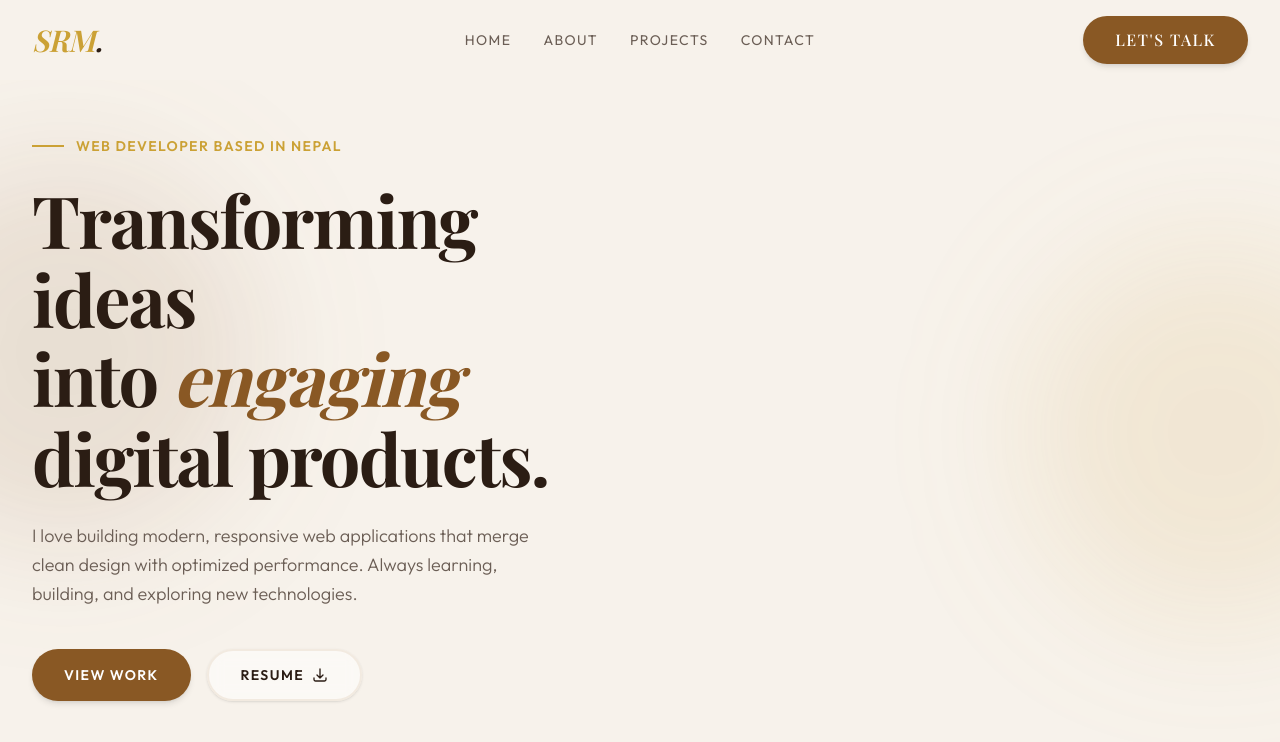
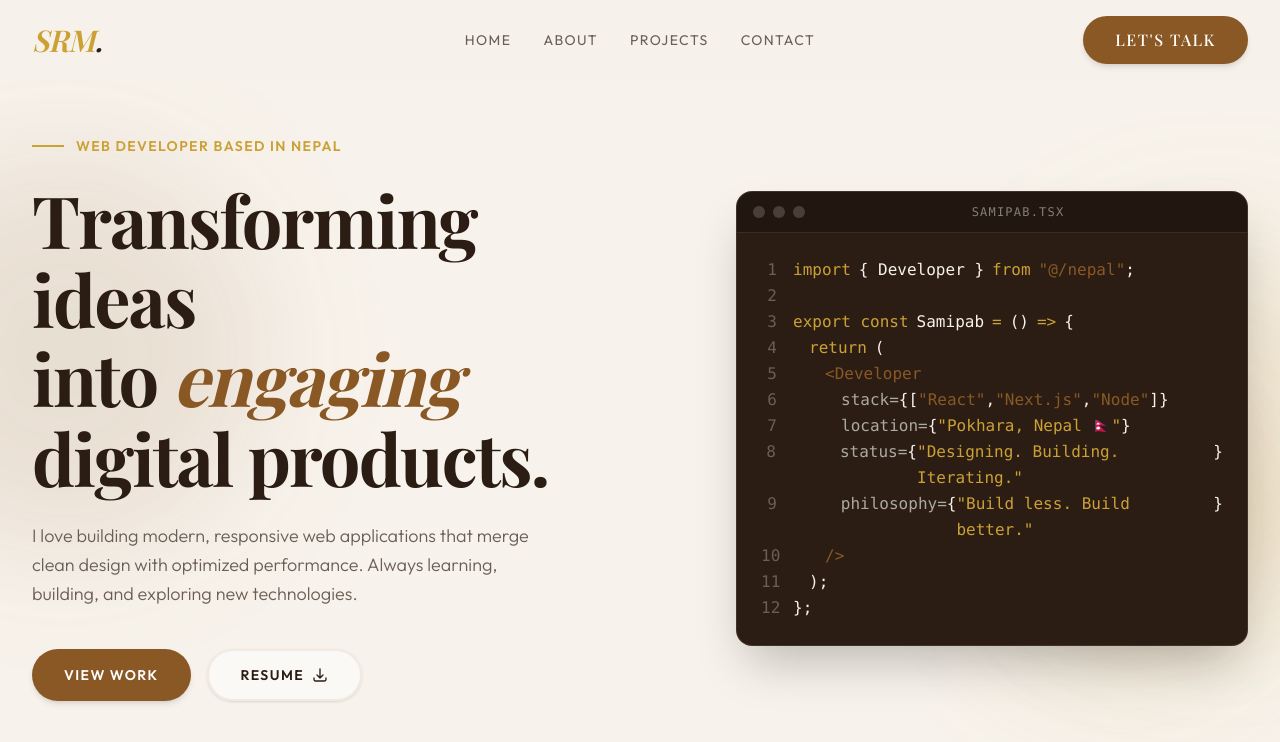
Before and after one commit to samipabMagar/portfolio, a Next.js app: page / in a window 1280 px wide. Shown: the top 742 px of the page. Built offline with nearby package versions, Linux system fonts and the light colour scheme; a web font is replaced by a local one.

Commit message:
Add code snippet display to Hero component

```diff
--- a/components/home/Hero.tsx
+++ b/components/home/Hero.tsx
@@ -50,6 +50,135 @@ export function Hero() {
               </a>
             </div>
           </div>
+
+          <div className="relative lg:ml-auto w-full max-w-lg mt-10 lg:mt-0">
+            <div className="animate-float relative z-20 bg-text-primary rounded-2xl shadow-2xl border border-border-soft/10 overflow-hidden">
+              {/* Fake Window Header */}
+              <div className="flex items-center px-4 py-3 border-b border-border-soft/10 bg-black/20">
+                <div className="flex space-x-2">
+                  <div className="w-3 h-3 rounded-full bg-background-muted/20"></div>
+                  <div className="w-3 h-3 rounded-full bg-background-muted/20"></div>
+                  <div className="w-3 h-3 rounded-full bg-background-muted/20"></div>
+                </div>
+                <div className="mx-auto text-text-muted/70 text-xs font-mono tracking-widest uppercase">
+                  Samipab.tsx
+                </div>
+              </div>
+
+              {/* Code Content */}
+              <div className="p-6 text-sm sm:text-base font-mono leading-relaxed overflow-x-auto">
+                <div className="flex">
+                  <span className="text-text-secondary select-none pr-4 text-right w-8">
+                    1
+                  </span>
+                  <span className="text-accent">import</span>
+                  <span className="text-background-main ml-2">
+                    &#123; Developer &#125;
+                  </span>
+                  <span className="text-accent ml-2">from</span>
+                  <span className="text-brand ml-2">"@/nepal"</span>
+                  <span className="text-background-main">;</span>
+                </div>
+                <div className="flex">
+                  <span className="text-text-secondary select-none pr-4 text-right w-8">
+                    2
+                  </span>
+                </div>
+                <div className="flex">
+                  <span className="text-text-secondary select-none pr-4 text-right w-8">
+                    3
+                  </span>
+                  <span className="text-accent">export const</span>
+                  <span className="text-background-main ml-2">Samipab</span>
+                  <span className="text-accent ml-2">=</span>
+                  <span className="text-background-main ml-2">()</span>
+                  <span className="text-accent ml-2">=&gt;</span>
+                  <span className="text-background-main ml-2">&#123;</span>
+                </div>
+                <div className="flex">
+                  <span className="text-text-secondary select-none pr-4 text-right w-8">
+                    4
+                  </span>
+                  <span className="text-accent ml-4">return</span>
+                  <span className="text-background-main ml-2">(</span>
+                </div>
+                <div className="flex">
+                  <span className="text-text-secondary select-none pr-4 text-right w-8">
+                    5
+                  </span>
+                  <span className="text-brand ml-8">&lt;Developer</span>
+                </div>
+                <div className="flex">
+                  <span className="text-text-secondary select-none pr-4 text-right w-8">
+                    6
+                  </span>
+                  <span className="text-text-muted ml-12">stack=</span>
+                  <span className="text-background-main">&#123;[</span>
+                  <span className="text-brand">"React"</span>
+                  <span className="text-background-main">, </span>
+                  <span className="text-brand">"Next.js"</span>
+                  <span className="text-background-main">, </span>
+                  <span className="text-brand">"Node"</span>
+                  <span className="text-background-main">]&#125;</span>
+                </div>
+                <div className="flex">
+                  <span className="text-text-secondary select-none pr-4 text-right w-8">
+                    7
+                  </span>
+                  <span className="text-text-muted ml-12">location=</span>
+                  <span className="text-background-main">&#123;</span>
+                  <span className="text-accent">"Pokhara, Nepal 🇳🇵"</span>
+                  <span className="text-background-main">&#125;</span>
+                </div>
+                <div className="flex">
+                  <span className="text-text-secondary select-none pr-4 text-right w-8">
+                    8
+                  </span>
+                  <span className="text-text-muted ml-12">status=</span>
+                  <span className="text-background-main">&#123;</span>
+                  <span className="text-accent">
+                    "Designing. Building. Iterating."
+                  </span>
+                  <span className="text-background-main">&#125;</span>
+                </div>
+                <div className="flex">
+                  <span className="text-text-secondary select-none pr-4 text-right w-8">
+                    9
+                  </span>
+                  <span className="text-text-muted ml-12">philosophy=</span>
+                  <span className="text-background-main">&#123;</span>
+                  <span className="text-accent">
+                    "Build less. Build better."
+                  </span>
+                  <span className="text-background-main">&#125;</span>
+                </div>
+                <div className="flex">
+                  <span className="text-text-secondary select-none pr-4 text-right w-8">
+                    10
+                  </span>
+                  <span className="text-brand ml-8">/&gt;</span>
+                </div>
+                <div className="flex">
+                  <span className="text-text-secondary select-none pr-4 text-right w-8">
+                    11
+                  </span>
+                  <span className="text-background-main ml-4">);</span>
+                </div>
+                <div className="flex">
+                  <span className="text-text-secondary select-none pr-4 text-right w-8">
+                    12
+                  </span>
+                  <span className="text-background-main">&#125;;</span>
+                </div>
+              </div>
+            </div>
+
+            {/* Decorative background element behind the card */}
+            <div
+              className="absolute -bottom-6 -right-6 w-72 h-72 bg-gradient-to-br from-brand/30 to-accent/20 rounded-full mix-blend-multiply filter blur-3xl z-0 animate-pulse"
+              style={{ animationDelay: "1s" }}
+            ></div>
+          </div>
         </div>
       </div>
     </main>
```
